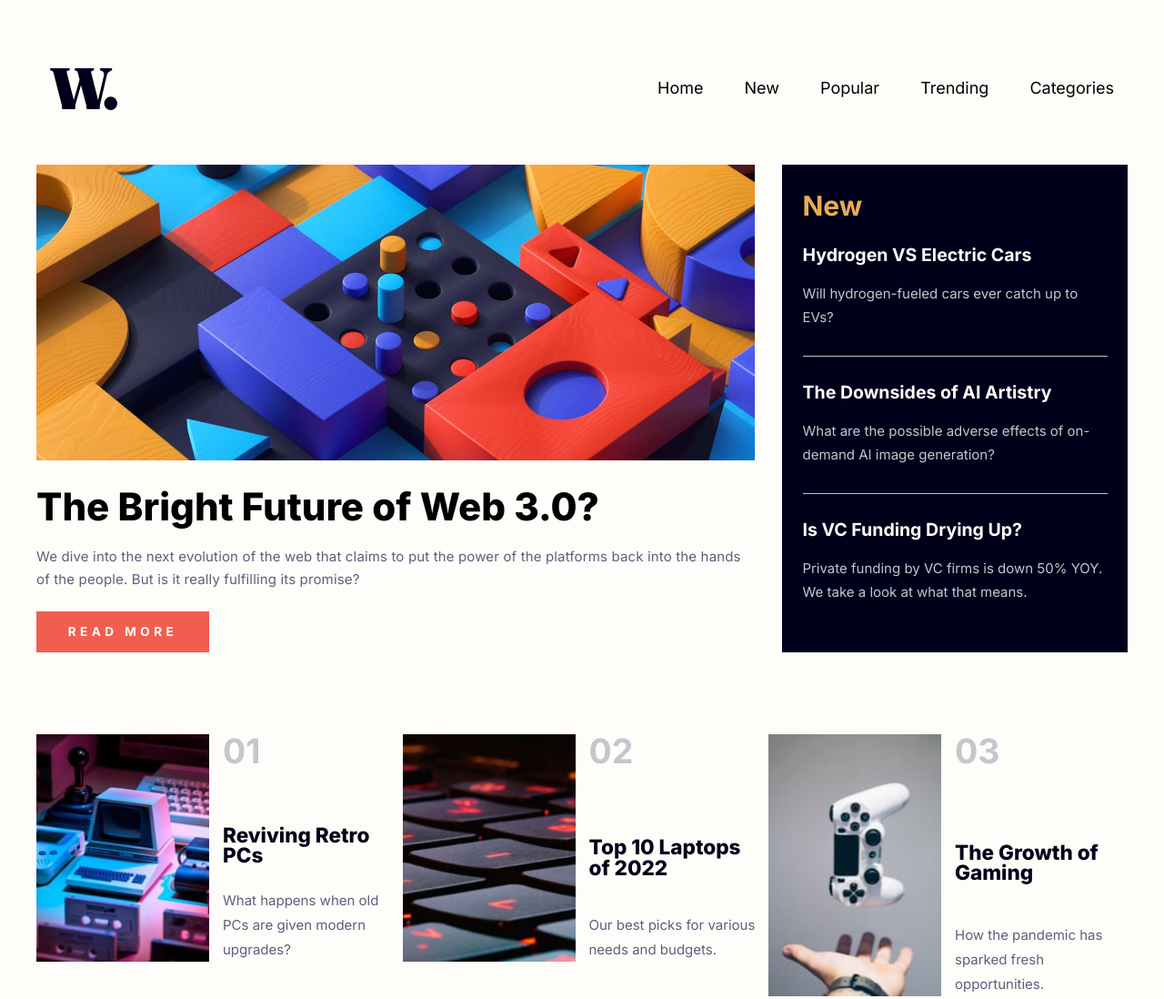
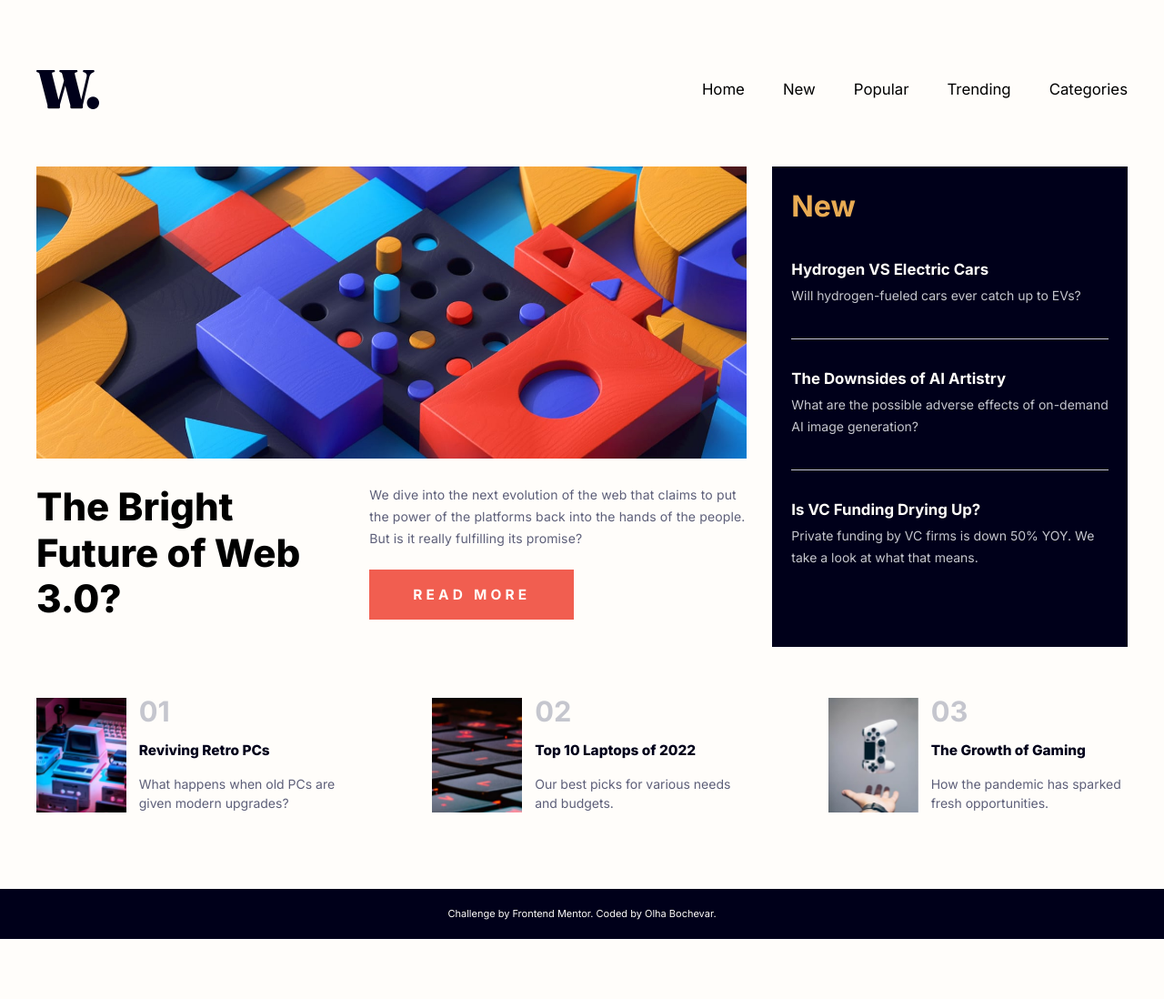
Before and after one commit to olha-bochevar/news-homepage, a plain HTML site: page index.html in a window 1280 px wide. Shown: the top 1098 px of the page at 91% size. After the commit the page ends 1032 px from the top, so only its background shows below. Drawn offline with Linux system fonts and the light colour scheme.

Commit message:
Add media querries for 'min-width: 992px' (desctop version). Fix mobile and destop version of section 'Popular'(using of flexbox instead of gred)

```diff
--- a/index.html
+++ b/index.html
@@ -20,6 +20,7 @@
   </head>
 
   <body>
+    <div class="wrapper">
       <header>
         <!-- main header container -->
         <div class="header__container">
@@ -45,7 +46,7 @@
           </ul>
         </nav>
       </header>
-    <div class="wrapper">
+
       <main class="page">
         <section class="page__home home" id="home">
           <div class="home__main-image">
@@ -60,13 +61,15 @@
               alt="web3"
             />
           </div>
+          <div class="home__main-content">
             <h1>The Bright Future of Web 3.0?</h1>
             <p>
               We dive into the next evolution of the web that claims to put the
-            power of the platforms back into the hands of the people. But is it
-            really fulfilling its promise?
+              power of the platforms back into the hands of the people. But is
+              it really fulfilling its promise?
             </p>
             <a href="#" class="home__button">Read more</a>
+          </div>
         </section>
         <section class="page__news news" id="news">
           <h2>New</h2>
@@ -91,7 +94,7 @@
         </section>
         <section class="page__popular popular" id="popular">
           <article class="popular__article">
-            <div class="popular__image _ibg">
+            <div class="popular__image">
               <img src="assets/images/image-retro-pcs.jpg" alt="retro pcs" />
             </div>
             <div class="popular__content">
@@ -101,7 +104,7 @@
             </div>
           </article>
           <article class="popular__article">
-            <div class="popular__image _ibg">
+            <div class="popular__image">
               <img
                 src="assets/images/image-top-laptops.jpg"
                 alt="top laptops"
@@ -114,7 +117,7 @@
             </div>
           </article>
           <article class="popular__article">
-            <div class="popular__image _ibg">
+            <div class="popular__image">
               <img
                 src="assets/images/image-gaming-growth.jpg"
                 alt="gaming growth"
@@ -133,8 +136,10 @@
         Challenge by
         <a href="https://www.frontendmentor.io?ref=challenge" target="_blank"
           >Frontend Mentor</a
-      >. Coded by <a href="https://github.com/olha-bochevar">Olha Bochevar</a>.
+        >. Coded by
+        <a href="https://github.com/olha-bochevar">Olha Bochevar</a>.
       </footer>
+
     <script src="script.js"></script>
   </body>
 </html>
--- a/style.css
+++ b/style.css
@@ -1,21 +1,37 @@
-
 /*-------------------------------------Null styles------------------------------------------*/
-*{
+* {
     padding: 0;
     margin: 0;
     border: 0;
 }
-*,*:before,*:after{
+
+*,
+*:before,
+*:after {
     -moz-box-sizing: border-box;
     -webkit-box-sizing: border-box;
     box-sizing: border-box;
 }
-:focus,:active{outline: none;}
-a:focus,a:active{outline: none;}
 
-nav,footer,header,aside{display: block;}
+:focus,
+:active {
+    outline: none;
+}
 
-html,body{
+a:focus,
+a:active {
+    outline: none;
+}
+
+nav,
+footer,
+header,
+aside {
+    display: block;
+}
+
+html,
+body {
     height: 100%;
     width: 100%;
     font-size: 100%;
@@ -24,17 +40,53 @@
     -moz-text-size-adjust: 100%;
     -webkit-text-size-adjust: 100%;
 }
-input,button,textarea{font-family:inherit;}
 
-input::-ms-clear{display: none;}
-button{cursor: pointer;}
-button::-moz-focus-inner {padding:0;border:0;}
-a, a:visited{text-decoration: none;}
-a:hover{text-decoration: none;}
-ul li{list-style: none;}
-img{vertical-align: top;}
+input,
+button,
+textarea {
+    font-family: inherit;
+}
 
-h1,h2,h3,h4,h5,h6{font-size:inherit;font-weight: 400;}
+input::-ms-clear {
+    display: none;
+}
+
+button {
+    cursor: pointer;
+}
+
+button::-moz-focus-inner {
+    padding: 0;
+    border: 0;
+}
+
+a,
+a:visited {
+    text-decoration: none;
+}
+
+a:hover {
+    text-decoration: none;
+}
+
+ul li {
+    list-style: none;
+}
+
+img {
+    vertical-align: top;
+}
+
+h1,
+h2,
+h3,
+h4,
+h5,
+h6 {
+    font-size: inherit;
+    font-weight: 400;
+}
+
 /*----------------------------------------------------------------------------------------------*/
 /*------------------------------service classes--------------------------*/
 :root {
@@ -50,10 +102,8 @@
     --very-dark-blue: hsl(240, 100%, 5%);
 }
 
-html{
-    font-size: 15px;
-}
-body{
+
+body {
     font-family: 'Inter', Verdana, Geneva, Tahoma, sans-serif;
     background-color: var(--off-white);
 }
@@ -61,54 +111,65 @@
 .wrapper {
     min-height: 100%;
     overflow: hidden;
-    padding: 0 1em;
+    display: flex;
+    flex-direction: column;
+    padding: 0 1.5em;
     box-sizing: content-box;
+
 }
 
 
-._ibg img {
+/*---------------- header -----------------*/
+header {
+    position: fixed;
+    top: 0;
+    left: 0;
+    background-color: var(--off-white);
+    z-index: 1;
+    width: 100%;
+    right: 0;
+    padding: 0 1.5em;
+}
+
+.header__container {
+    margin: 2.5em 0;
+    display: flex;
+    justify-content: space-between;
+    align-items: center;
+}
+
+.header__logo {
+    width: 4em;
+    height: 100%;
+    cursor: pointer;
+}
+
+.header__logo>a {
+    display: block;
+}
+
+.header__logo>a>img {
     width: 100%;
     height: 100%;
     object-fit: cover;
 }
-/*-------------------------------- header -----------------*/
-header {
-    position: fixed;
-    background-color: var(--off-white);
-    width: 100%;
-    right: 0;
-    padding: 0 1em;
-}
-.header__container {
-    margin: 2em 0;
-    display: flex;
-    justify-content: space-between;
-    align-items: center;
 
-}
-.header__logo {
-    width: 3em;
+.menu__image {
+    width: 3.5em;
+    height: 100%;
     cursor: pointer;
 }
-.header__logo > a {
-    display: block;
-}
-.header__logo > a > img {
+
+.menu__image>img {
     width: 100%;
     height: 100%;
     object-fit: cover;
 }
-.menu__image {
-    cursor: pointer;
-}
-.menu__image > img {
-    width: 100%;
-    height: 100%;
-    object-fit: cover;
-}
+
 .hidden {
     display: none;
 }
+
 nav {
     position: fixed;
     background-color: var(--off-white);
@@ -119,38 +180,52 @@
     transition: width 0.4s linear;
 }
 
-nav > .menu__close {
+nav>.menu__close {
     display: none;
     position: absolute;
     top: 2em;
     right: 1.5em;
     cursor: pointer;
 }
-nav > ul {
+
+nav>ul {
     position: relative;
     top: 10em;
     left: 1.5em;
 }
-nav > ul > li {
+
+nav>ul>li {
     line-height: 3.5rem;
     cursor: pointer;
 }
-nav > ul > li > a {
+
+nav>ul>li>a {
     color: #000;
     font-size: 1.2rem;
 }
-nav > ul > li > a:active,
-nav > ul > li > a:hover {
+
+nav>ul>li>a:active,
+nav>ul>li>a:hover {
     color: var(--soft-red);
 }
+
 /* --------------------------- main --------------------------------*/
+main.page {
+    flex: 1 1 auto;
+    padding-top: 7em;
+
+}
 section.home {
+
     margin-bottom: 4em;
+    z-index: 2;
 }
+
 .home__main-image {
     margin-bottom: 2em;
 }
-.home__main-image > img.home__main-image_mobile {
+
+.home__main-image>img.home__main-image_mobile {
     width: 100%;
     height: 100%;
     object-fit: cover;
@@ -159,34 +234,41 @@
 .home__main-image_desktop {
     display: none;
 }
-section.home > h1 {
+
+.home__main-content>h1 {
     font-weight: 800;
-    font-size: 2.8rem;
+    font-size: 3.3rem;
     margin-bottom: 0.5em;
+    line-height: 120%;
 }
-section.home > p {
+
+.home__main-content>p {
     color: var(--dark-grayish-blue);
     line-height: 1.7;
     letter-spacing: 0.01em;
     margin-bottom: 1.5em;
+    font-size: 1.2rem;
 }
+
 .home__button {
     display: flex;
     background-color: var(--soft-red);
     color: var(--off-white);
-    width: 190px;
-    height: 45px;
+    width: 225px;
+    height: 55px;
     justify-content: center;
     align-items: center;
     text-transform: uppercase;
     font-weight: 700;
     letter-spacing: 0.3rem;
-    font-size: 0.9rem;
+    font-size: 1.1rem;
     transition: background-color 0.5s ease-in;
 }
+
 .home__button:hover {
     background-color: var(--very-dark-blue);
 }
+
 /*---------------------------news----------------------------------------*/
 
 section.news {
@@ -195,137 +277,191 @@
     color: var(--off-white);
     padding: 2em 1.5em;
 }
-section.news > h2 {
+
+section.news>h2 {
     color: var(--soft-orange);
     font-weight: 700;
-    font-size: 2rem;
+    font-size: 2.6rem;
+    margin-bottom: 0.3em;
 }
-.news__article {
+
+.article {
+    padding: 2.5em 0;
 }
-.article {
-    padding: 2em 0;
-}
+
 .article h3 {
     font-weight: 700;
-    font-size: 1.3rem;
-    margin-bottom: 1em;
+    font-size: 1.5rem;
+    margin-bottom: 0.5em;
 }
-.article h3 > a {
+
+.article h3>a {
     color: var(--off-white);
 }
-.article h3 > a:hover,
-.article h3 > a:active {
+
+.article h3>a:hover,
+.article h3>a:active {
     color: var(--soft-orange);
 }
+
 .article p {
     color: var(--grayish-blue);
     line-height: 1.7;
+    font-size: 1.1rem;
 }
+
 .article:not(:last-of-type) {
     border-bottom: 0.5px solid var(--grayish-blue);
 }
+
 article:last-of-type {
     padding-bottom: 0;
 }
+
 /*------------------------- popular ---------------------------*/
-.page__popular {
-}
-.popular {
+
+section.popular {
     margin-bottom: 6em;
+    display: flex;
+    flex-direction: column;
+    align-items: center;
 }
 .popular__article {
-    display: grid;
-    grid-template-columns: 1fr 2fr;
-    gap: 1.7em;
-}
-.popular__article:not(:last-of-type) {
-    margin-bottom: 2.5em;
+    display: flex;
+    max-width: 350px;
 }
 
+.popular__article:not(:last-of-type) {
+    margin-bottom: 1.5em;
+}
+.popular__image {
+    flex: 1 0 30%;
+    margin-right: 1.5em;
+}
+.popular__image img {
+    width: 100%;
+    height: 100%;
+    object-fit: cover;
+}
 .popular__content {
+    flex: 1 1 auto;
     display: flex;
     flex-direction: column;
     justify-content: space-between;
 }
-.popular__content > .popular__top-title {
+
+.popular__content>.popular__top-title {
     color: var(--grayish-blue);
     font-weight: 700;
-    font-size: 2.1rem;
+    font-size: 2.7rem;
     line-height: 1;
 }
 
-.popular__content > h3 {
+.popular__content>h3 {
     font-weight: 800;
-    font-size: 1.2rem;
+    font-size: 1.4rem;
 }
-.popular__content > h3 > a {
+
+.popular__content>h3>a {
     color: var(--very-dark-blue);
 }
-.popular__content > h3 > a:active,
-.popular__content > h3 > a:hover {
+
+.popular__content>h3>a:active,
+.popular__content>h3>a:hover {
     color: var(--soft-red);
 }
-.popular__content > p {
+
+.popular__content>p {
     color: var(--dark-grayish-blue);
-    line-height: 1.8;
+    line-height: 1.5;
+    font-size: 1.1rem;
+}
+@media (min-width: 270px) {
+    html{
+        font-size: 14px;
+    }
+    .popular__content>.popular__top-title {
+        font-size: 2.2rem;
+    }
+}
+@media (max-width: 334px) {
+    .header__logo {
+    width: 3em; }
+    .menu__image {
+width: 2.5em;
+    }
+    .home__main-content h1 {
+font-size: 2rem;
+    }
+    .home__main-content p {
+        font-size: 1rem;
+    }
+    .home__button {
+        width: 100%;
+    }
+    .popular__article{
+        flex-direction: column-reverse;
+    }
+      .popular__image {
+        margin: 0 auto;
+        width: 60%;
+     }
+     .popular__content >*  {
+        margin-bottom: 0.5em;
      }
 
+}
 @media (min-width: 600px) {
-    html {
-        font-size: 16px;
+section.popular {
+    flex-direction: row;
+    flex-wrap: wrap;
+    justify-content: space-between;
 }
-    .popular {
-        display: grid;
-        grid-template-columns: 1fr 1fr;
-        gap: 0.5em;
+
 }
-    .popular__article {
-        grid-template-columns: 1fr 1fr;
-        gap: 1em;
+
+@media (min-width: 800px) {
+    section.home {
+        display: flex;
+        flex-direction: column-reverse;
     }
-    .popular__content > *:not(:last-of-type) {
-        margin-bottom: 1em;
+    .home__main-content {
+        margin: 2em 0;
     }
 }
-@media (min-width: 800px) {
-    html {
-        font-size: 18px;
-    }
-    .popular__content > .popular__top-title {
-        font-size: 2.5rem;
-    }
-    .popular__content > h3 {
-        font-size: 1.5rem;
-    }
-}
+
 @media (min-width:992px) {
-    html {
-        font-size: 15px;
-    }
-    .wrapper, header {
+
+    .wrapper,
+    header {
         max-width: 1200px;
         margin: 0 auto;
     }
+
     header {
         position: static;
-        padding: 3em 1em 2em;
+        padding: 3em 0 2em;
         display: flex;
         justify-content: space-between;
         align-items: center;
     }
+
     .header__logo {
-        width: 5em;}
+        width: 5em;
+    }
 
     .menu__image {
         display: none;
     }
-    header > nav {
+
+    header>nav {
         display: block;
         position: static;
         width: 100% !important;
         height: auto;
     }
-    nav > ul {
+
+    nav>ul {
         display: flex;
         top: 0;
         right: 0;
@@ -333,41 +469,104 @@
         justify-content: flex-end;
         left: 0;
     }
-    nav > ul > li {
+
+    nav>ul>li {
         margin-left: 3em;
     }
+
     main.page {
+        padding-top: 0;
         display: grid;
-        grid-template-columns: repeat(3, 1fr);
-        grid-template-rows: 1fr 0.5fr 1fr;
+        grid-template-columns: 2fr 1fr;
         grid-template-areas:
-        'home home news'
-        'home home news'
-        'popular popular popular';
+            'home news'
+            'home news'
+            'popular popular';
         gap: 2em
     }
+
     section.home {
         grid-area: home;
     }
-    .home__main-image > img.home__main-image_mobile{
-        display:none;
+     section.home {
+        display: unset;
     }
-    .home__main-image > img.home__main-image_desktop {
+    .home__main-content {
+        margin: 0;
+    }
+
+    .home__main-image>img.home__main-image_mobile {
+        display: none;
+    }
+
+    .home__main-image>img.home__main-image_desktop {
         display: inline;
         width: 100%;
     }
-    section.news{
+
+    .home__main-content {
+        display: grid;
+        grid-template-areas:
+            'title content'
+            'title button';
+
+    }
+
+    .home__main-content>h1 {
+        font-size: 3rem;
+        grid-area: title;
+        grid-row: 1/3;
+        margin-right: 1em;
+    }
+
+    .home__main-content>p {
+        grid-area: content;
+        font-size: 1rem;
+    }
+
+    .home__main-content>.home__button {
+        grid-area: button;
+    }
+
+    .home__main-content>h1 {
+        margin-bottom: 0;
+    }
+
+    section.news {
         grid-area: news;
+        margin-bottom: 2em;
     }
+    section.news>h2 {
+        font-size: 2.3rem;
+    }
+    .article h3 {
+        font-size: 1.2rem;
+    }
+    .article p {
+        font-size: 1rem;
+    }
+
+
     section.popular {
         grid-area: popular;
-    }
-    .popular {
-        grid-template-columns: 1fr 1fr 1fr;
+        margin-left: -0.75em;
+        margin-right: -0.75em;
     }
     .popular__article {
-        grid-template-columns: 1fr 1fr;
-        gap: 1em;
+        flex: 0 0 33.3333%;
+        padding-left: 0.75em;
+        padding-right: 0.75em;
+        margin-bottom: 0 !important;
+    }
+
+    .popular__image {
+        margin-right: 1em;
+    }
+    .popular__content>h3 {
+        font-size: 1.1rem;
+    }
+    .popular__content > p {
+        font-size: 1rem;
     }
 }
 
@@ -377,13 +576,17 @@
     color: var(--off-white);
     padding: 2em;
 }
+
 .attribution {
     font-size: 11px;
     text-align: center;
 }
+
 footer a {
     color: var(--off-white);
 }
-footer a:active, footer a:hover {
+
+footer a:active,
+footer a:hover {
     color: var(--soft-orange);
 }
```
Also changed, not shown: 1 other file. Lines whose indentation alone changed are shown as unchanged.
